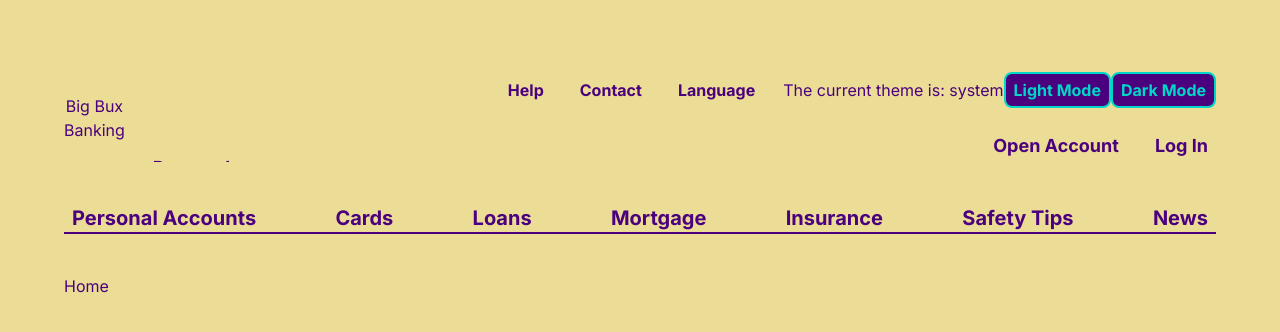
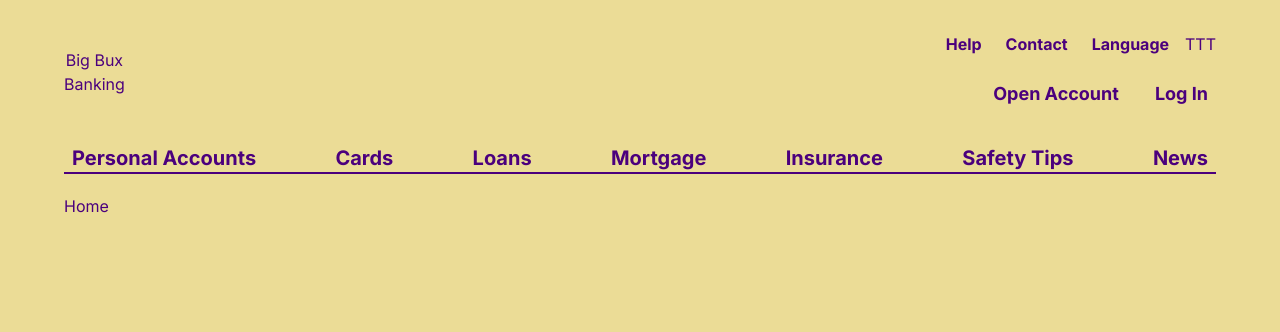
Before and after one commit to gizinski-jacek/banking-app, a Next.js app: page / in a window 1280 px wide. Shown: the top 332 px of the page. Built offline with nearby package versions, Linux system fonts and the light colour scheme.

Commit message:
Adding buttons for selecting theme.
Replacing next Link compoennts with my custom Button component.

```diff
--- a/app/components/Header.tsx
+++ b/app/components/Header.tsx
@@ -8,6 +8,7 @@ import { useTheme } from 'next-themes';
 
 export default function Header() {
 	const [openMenu, setOpenMenu] = useState(false);
+	const [openTheme, setOpenTheme] = useState(false);
 	const [mounted, setMounted] = useState(false);
 	const { theme, setTheme } = useTheme();
 
@@ -19,16 +20,24 @@ export default function Header() {
 		return null;
 	}
 
+	function selectTheme(value: string) {
+		setTheme(value);
+		setOpenTheme(false);
+	}
+
 	return (
-		<div className='flex flex-col gap-5 my-5'>
+		<div className='flex flex-col gap-8'>
 			<div className='flex flex-row justify-between justify-center'>
-				<div className='flex flex-row gap-5 my-5 items-center justify-center'>
+				<div className='flex flex-row gap-5 items-center justify-center'>
 					<div className='logo text-center'>
 						Big Bux
 						<br />
 						Banking
 					</div>
-					<div className='relative' onClick={() => setOpenMenu(!openMenu)}>
+					<div
+						className='md:hidden relative'
+						onClick={() => setOpenMenu(!openMenu)}
+					>
 						<div
 							className={`${hamburgerMenu.icon} ${
 								hamburgerMenu.nav_icon
@@ -43,33 +52,50 @@ export default function Header() {
 						<nav
 							className={`${
 								openMenu ? 'max-h-screen' : 'max-h-0'
-							} py-2 absolute top-100 left-0 overflow-hidden ease-in-out duration-300`}
+							} absolute top-100 left-0 overflow-hidden`}
 						>
-							<ul className='flex flex-col gap-5 text-lg font-semibold'>
+							<ul className='flex flex-col gap-2 text-lg font-semibold'>
 								<li>
-									<Link href='/personal-accounts'>Personal Accounts</Link>
+									<Button href='/personal-accounts' styleClass='p-0'>
+										Personal Accounts
+									</Button>
 								</li>
 								<li>
-									<Link href='/cards'>Cards</Link>
+									<Button href='/cards' styleClass='p-0'>
+										Cards
+									</Button>
 								</li>
 								<li>
-									<Link href='/loans'>Loans</Link>
+									<Button href='/loans' styleClass='p-0'>
+										Loans
+									</Button>
 								</li>
 								<li>
-									<Link href='/mortgage'>Mortgage</Link>
+									<Button href='/mortgage' styleClass='p-0'>
+										Mortgage
+									</Button>
 								</li>
 								<li>
-									<Link href='/insurance'>Insurance</Link>
+									<Button href='/insurance' styleClass='p-0'>
+										Insurance
+									</Button>
 								</li>
 								<li>
-									<Link href='/safety-tips'>Safety Tips</Link>
+									<Button href='/safety-tips' styleClass='p-0'>
+										Safety Tips
+									</Button>
+								</li>
+								<li>
+									<Button href='/news' styleClass='p-0'>
+										News
+									</Button>
 								</li>
 							</ul>
 						</nav>
 					</div>
 				</div>
-				<div className='flex flex-col gap-5 my-5'>
-					<div className='flex gap-5 items-center justify-end'>
+				<div className='flex flex-col gap-5'>
+					<div className='flex gap-2 items-center justify-end'>
 						<div>
 							<Link href='/help'>Help</Link>
 						</div>
@@ -79,18 +105,31 @@ export default function Header() {
 						<div>
 							<Link href='/language'>Language</Link>
 						</div>
-						<div>
-							The current theme is: {theme}
-							<Button cta={() => setTheme('light')}>Light Mode</Button>
-							<Button cta={() => setTheme('dark')}>Dark Mode</Button>
+						<div className='grid'>
+							<div
+								className={`row-start-1 col-start-1 transition-width overflow-hidden ${
+									openTheme ? 'w-0' : 'w-full'
+								}`}
+							>
+								<div onClick={() => setOpenTheme(true)}>TTT</div>
+							</div>
+							<div
+								className={`flex row-start-1 col-start-1 transition-width overflow-hidden ${
+									openTheme ? 'w-full' : 'w-0'
+								}`}
+							>
+								<div onClick={() => selectTheme('light')}>L</div>
+								<div onClick={() => selectTheme('dark')}>D</div>
+								<div onClick={() => selectTheme('system')}>S</div>
+							</div>
 						</div>
 					</div>
 					<div className='flex justify-end items-center text-lg'>
 						<div className='flex gap-5'>
-							<Button href='/open-account'>
+							<Button href='/open-account' buttonLike={true}>
 								<div>Open Account</div>
 							</Button>
-							<Button href='/login'>
+							<Button href='/login' buttonLike={true}>
 								<div>Log In</div>
 							</Button>
 						</div>
@@ -98,27 +137,41 @@ export default function Header() {
 				</div>
 			</div>
 			<nav className='hidden md:block border-purple-600 border-b-2'>
-				<ul className='flex justify-between gap-10 text-xl font-semibold whitespace-nowrap'>
+				<ul className='flex justify-between gap-5 text-xl font-semibold whitespace-nowrap'>
 					<li>
-						<Link href='/personal-accounts'>Personal Accounts</Link>
+						<Button href='/personal-accounts' fillUp={true}>
+							Personal Accounts
+						</Button>
 					</li>
 					<li>
-						<Link href='/cards'>Cards</Link>
+						<Button href='/cards' fillUp={true}>
+							Cards
+						</Button>
 					</li>
 					<li>
-						<Link href='/loans'>Loans</Link>
+						<Button href='/loans' fillUp={true}>
+							Loans
+						</Button>
 					</li>
 					<li>
-						<Link href='/mortgage'>Mortgage</Link>
+						<Button href='/mortgage' fillUp={true}>
+							Mortgage
+						</Button>
 					</li>
 					<li>
-						<Link href='/insurance'>Insurance</Link>
+						<Button href='/insurance' fillUp={true}>
+							Insurance
+						</Button>
 					</li>
 					<li>
-						<Link href='/safety-tips'>Safety Tips</Link>
+						<Button href='/safety-tips' fillUp={true}>
+							Safety Tips
+						</Button>
 					</li>
 					<li>
-						<Link href='/news'>News</Link>
+						<Button href='/news' fillUp={true}>
+							News
+						</Button>
 					</li>
 				</ul>
 			</nav>
```
